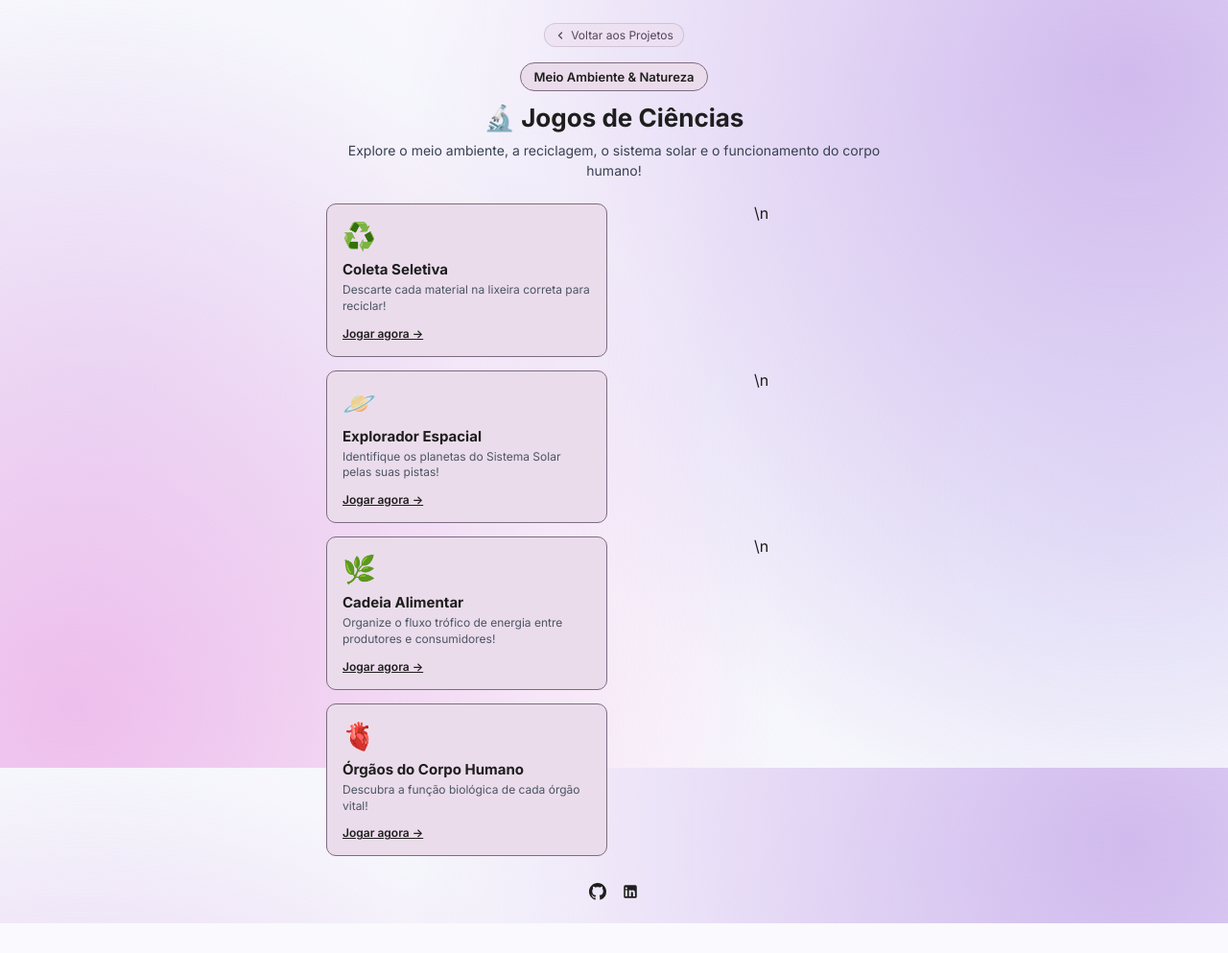
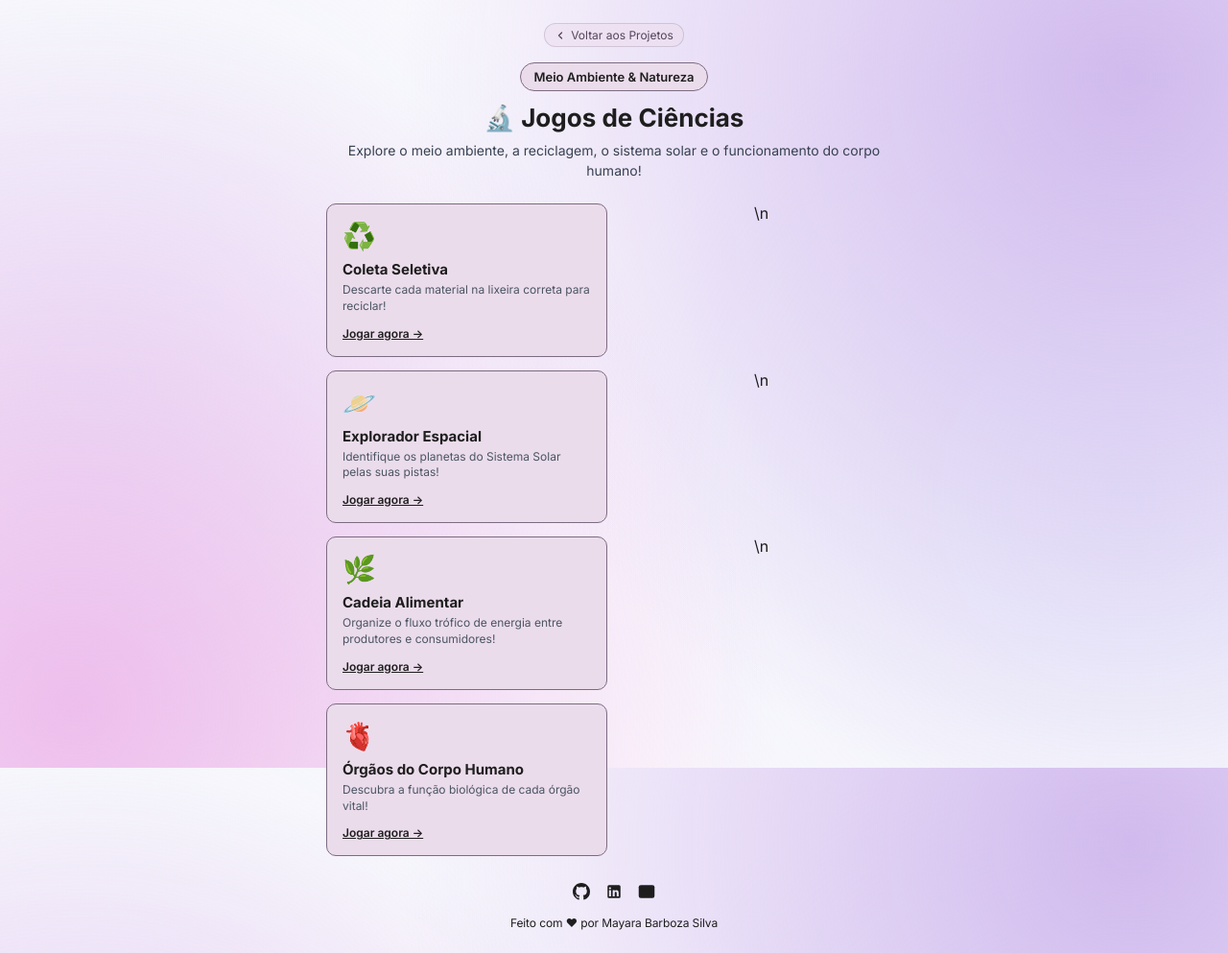
Before and after one commit to mayarabarbosasilva1999-sudo/portifolio-mayara, a plain HTML site: page ciencias/index.html in a window 1280 px wide. Shown: the whole page at 96% size. Before the commit the page ends 962 px from the top, so only its background shows below. Drawn offline with Linux system fonts and the light colour scheme.

Commit message:
Adiciona rodape: Feito com ❤ por Mayara Barboza Silva

```diff
--- a/ciencias/index.html
+++ b/ciencias/index.html
@@ -142,16 +142,30 @@
     </div>
 
     <footer class="social-footer">
+      <div class="social-icons-row">
+        <!-- Link para GitHub -->
         <a href="https://github.com/mayarabarbosasilva1999-sudo" target="_blank" rel="noopener noreferrer" class="social-icon" aria-label="GitHub">
           <svg viewBox="0 0 24 24">
             <path d="M12 0C5.37 0 0 5.37 0 12c0 5.31 3.435 9.795 8.205 11.385.6.105.825-.255.825-.57 0-.285-.015-1.23-.015-2.235-3.015.555-3.795-.735-4.035-1.41-.135-.345-.72-1.41-1.23-1.695-.42-.225-1.02-.78-.015-.795.945-.015 1.62.87 1.845 1.23 1.08 1.815 2.805 1.305 3.495.99.105-.78.42-1.305.765-1.605-2.67-.3-5.46-1.335-5.46-5.925 0-1.305.465-2.385 1.23-3.225-.12-.3-.54-1.53.12-3.18 0 0 1.005-.315 3.3 1.23.96-.27 1.98-.405 3-.405s2.04.135 3 .405c2.295-1.56 3.3-1.23 3.3-1.23.66 1.65.24 2.88.12 3.18.765.84 1.23 1.905 1.23 3.225 0 4.605-2.805 5.625-5.475 5.925.435.375.81 1.095.81 2.22 0 1.605-.015 2.895-.015 3.3 0 .315.225.69.825.57A12.02 12.02 0 0024 12c0-6.63-5.37-12-12-12z"/>
           </svg>
         </a>
+
+        <!-- Link para LinkedIn -->
         <a href="https://www.linkedin.com/in/mayara-barboza-silva-a03254346" target="_blank" rel="noopener noreferrer" class="social-icon" aria-label="LinkedIn">
           <svg viewBox="0 0 24 24">
             <path d="M19 3a2 2 0 0 1 2 2v14a2 2 0 0 1-2 2H5a2 2 0 0 1-2-2V5a2 2 0 0 1 2-2h14m-.5 15.5v-5.3a3.26 3.26 0 0 0-3.26-3.26c-.85 0-1.84.52-2.28 1.3v-1.11h-2.79v8.37h2.79v-4.93c0-.77.62-1.4 1.39-1.4a1.4 1.4 0 0 1 1.4 1.4v4.93h2.75M6.46 8.76a1.45 1.45 0 1 0 0-2.9 1.45 1.45 0 0 0 0 2.9m1.37 9.74v-8.37H5.1v8.37h2.73z"/>
           </svg>
         </a>
+
+        <!-- Link E-mail -->
+        <a href="mailto:mayarabarbosasilva1999@gmail.com" class="social-icon" aria-label="E-mail de Contato" title="mayarabarbosasilva1999@gmail.com">
+          <svg viewBox="0 0 24 24" fill="none" stroke="currentColor" stroke-width="2" stroke-linecap="round" stroke-linejoin="round">
+            <path d="M4 4h16c1.1 0 2 .9 2 2v12c0 1.1-.9 2-2 2H4c-1.1 0-2-.9-2-2V6c0-1.1.9-2 2-2z"></path>
+            <polyline points="22,6 12,13 2,6"></polyline>
+          </svg>
+        </a>
+      </div>
+      <p class="footer-credit">Feito com &#10084; por Mayara Barboza Silva</p>
     </footer>
   </main>
 
--- a/style.css
+++ b/style.css
@@ -277,10 +277,25 @@ body {
 /* Redes Sociais no Rodapé */
 .social-footer {
   display: flex;
+  flex-direction: column;
+  align-items: center;
+  justify-content: center;
+  gap: 14px;
+  margin-top: 12px;
+}
+
+.social-icons-row {
+  display: flex;
   align-items: center;
   justify-content: center;
   gap: 16px;
-  margin-top: 4px;
+}
+
+.footer-credit {
+  font-size: 12px;
+  color: #1e1e1e;
+  margin-top: 2px;
+  letter-spacing: -0.1px;
 }
 
 .social-icon {
```
Also changed, not shown: certificados.html (+6 -0 lines), index.html (+3 -0 lines), matematica/index.html (+14 -0 lines), portugues/index.html (+14 -0 lines), programacao/index.html (+14 -0 lines), projetos.html (+6 -0 lines), sobre.html (+6 -0 lines). Lines whose indentation alone changed are shown as unchanged.
